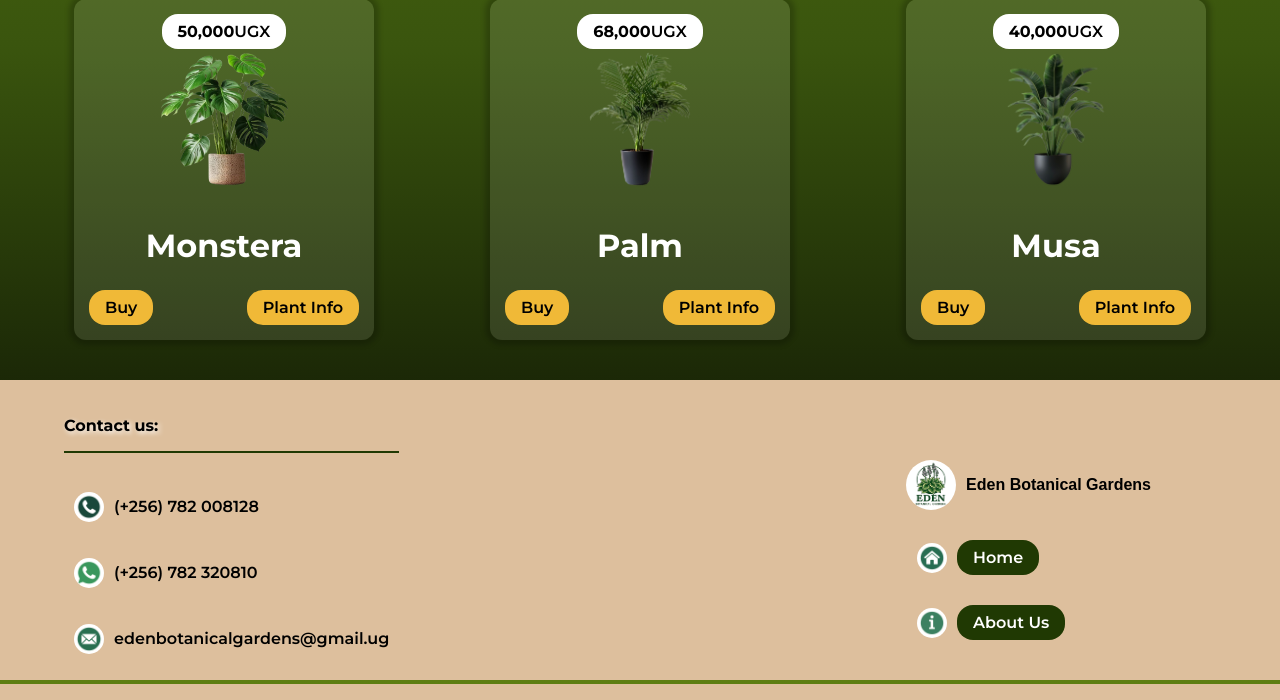
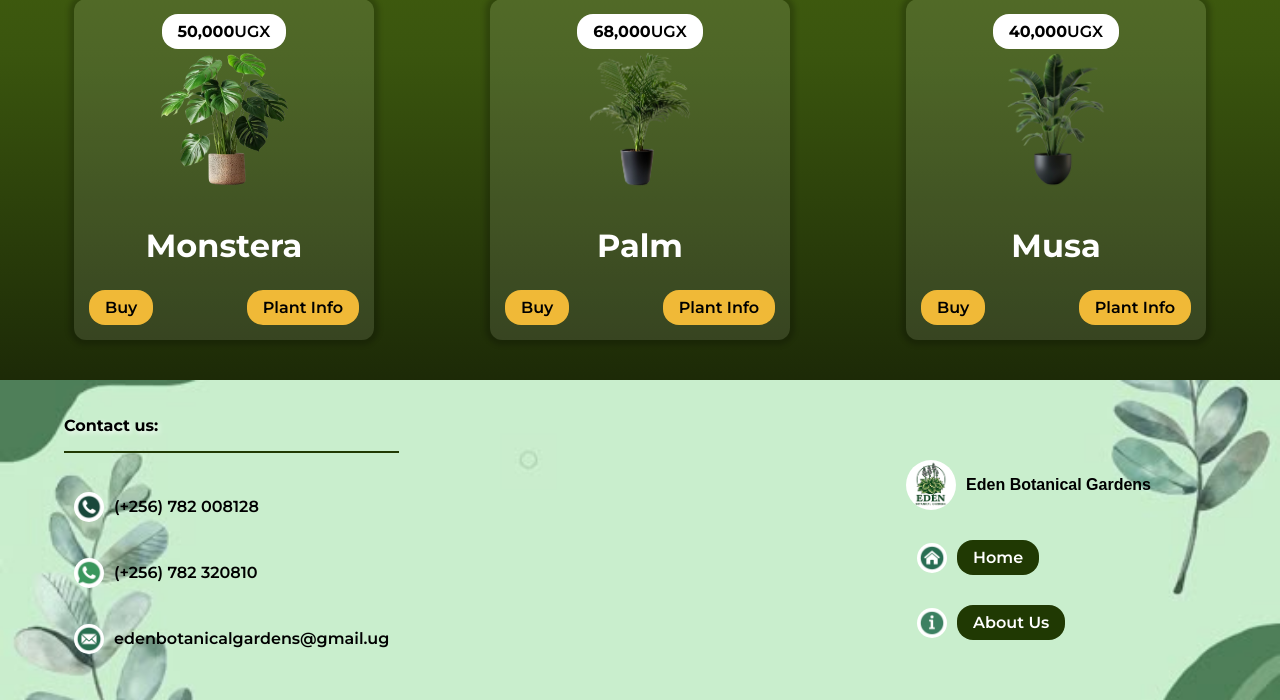
Before and after one commit to Mirembe-Peace/Eden_Botanical_Gardens, a PHP site: page / in a window 1280 px wide. Shown: the part 591-1291 px from the top of the page. Run offline with PHP 8.4, Linux system fonts and the light colour scheme; some web fonts are replaced.

Commit message:
used a new image for the footer

```diff
--- a/style/style.css
+++ b/style/style.css
@@ -236,9 +236,9 @@ footer{
     display: flex;
     justify-content: space-between;
     padding: 20px 5%;
-    background-image: url("../assets/images/wallpaper_1.jpeg");
+    background-image: url("../assets/images/wallpaper_5.jpeg");
     background-color: #5D7E12;
-    height: 300px;
+    height: 320px;
     width: 100%;
     background-position: 50%;
     background-repeat: no-repeat;
```
Also changed, not shown: assets/images/wallpaper_1.jpeg (deleted), assets/images/wallpaper_2.jpeg (deleted), assets/images/wallpaper_3.jpeg (deleted), assets/images/wallpaper_4.jpeg (deleted), assets/images/wallpaper_5.jpeg (added).
